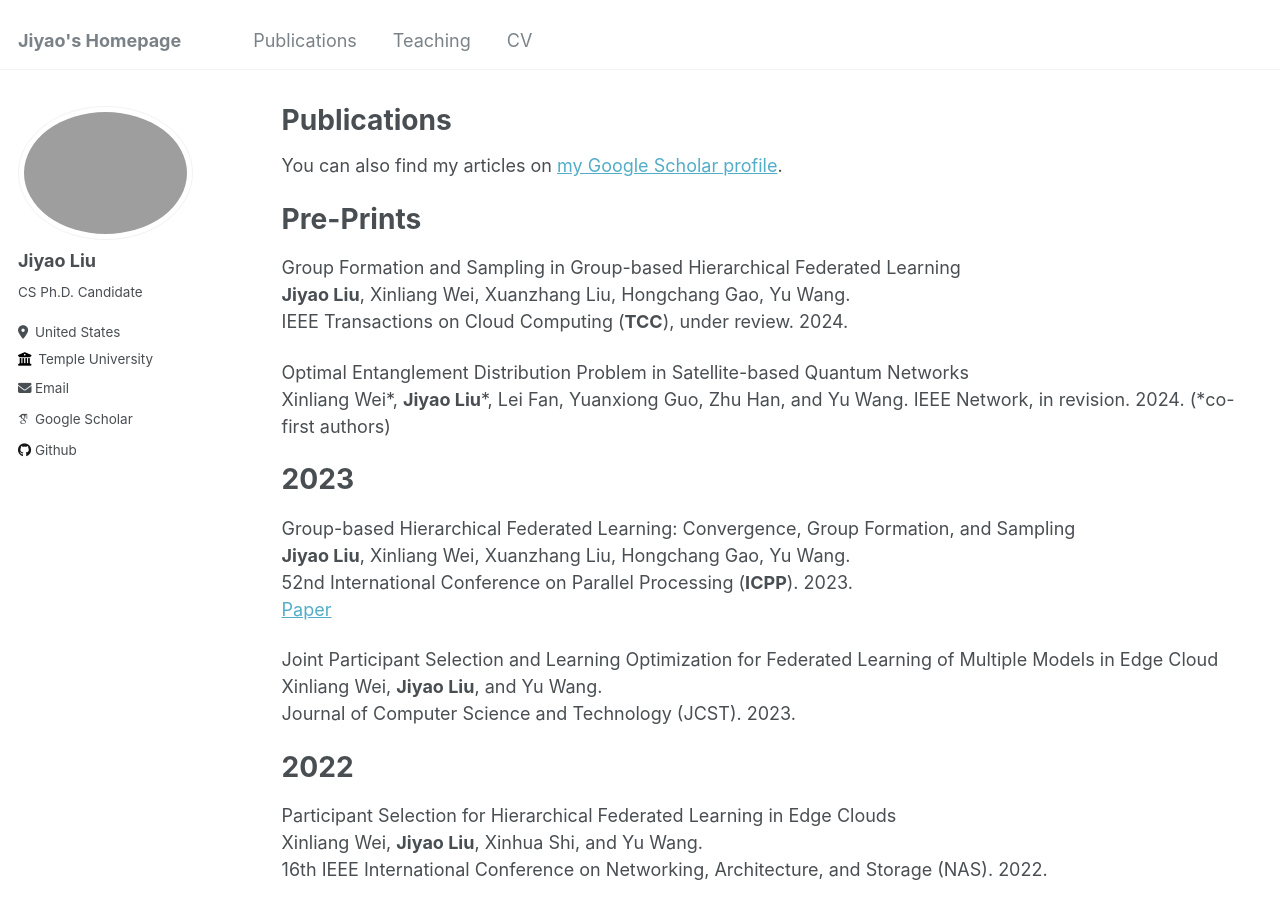
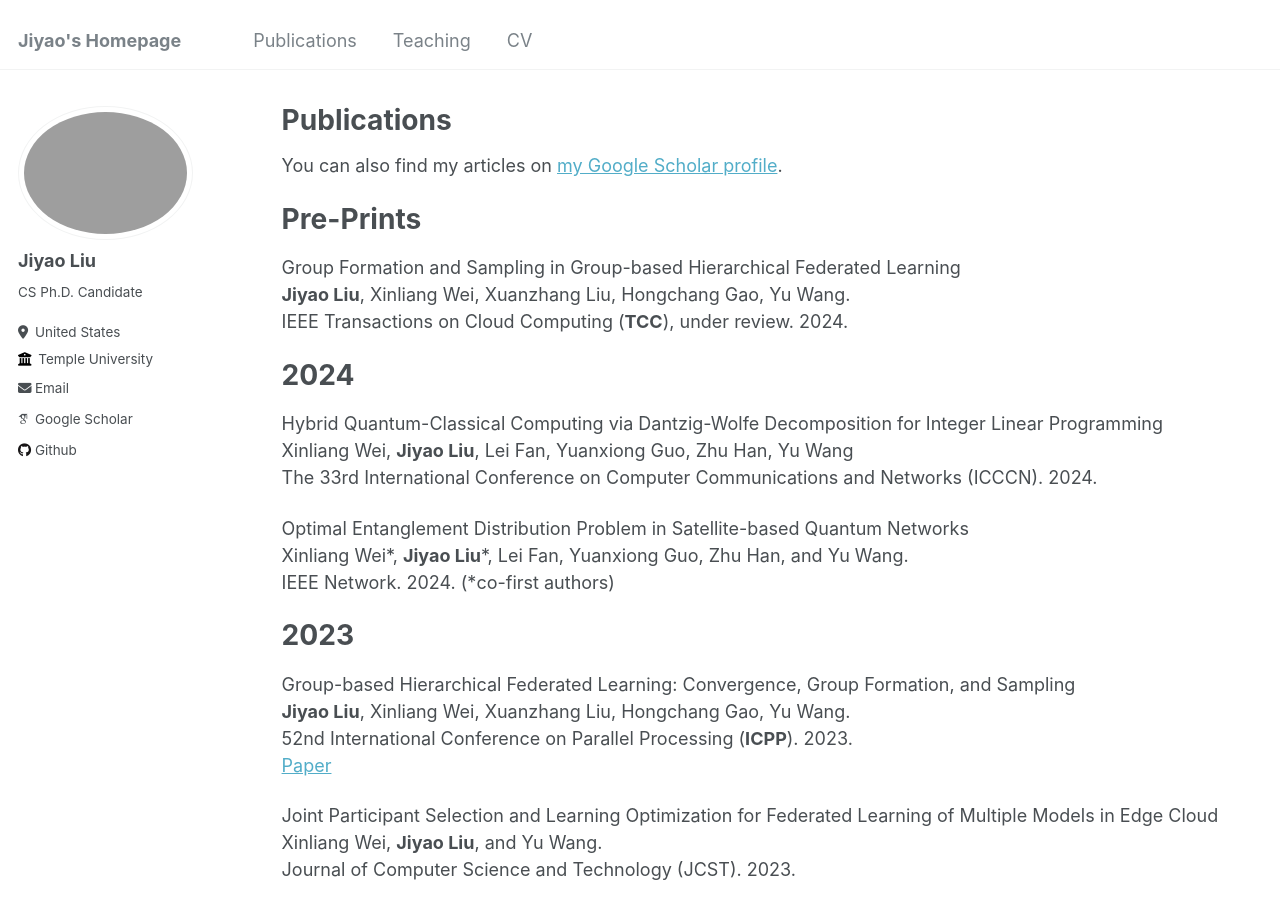
Before and after one commit to Jiyao17/jiyao17.github.io, a Jekyll site: the page built from _pages/publications.md, in a window 1280 px wide and 900 px high. Built offline with Jekyll 4.4.1, drawn with Linux system fonts in a browser that asks for light colours; some web fonts are replaced.

Commit message:
Update publications.md

```diff
--- a/_pages/publications.md
+++ b/_pages/publications.md
@@ -27,10 +27,18 @@ Group Formation and Sampling in Group-based Hierarchical Federated Learning
 **Jiyao Liu**, Xinliang Wei, Xuanzhang Liu, Hongchang Gao, Yu Wang.
 IEEE Transactions on Cloud Computing (**TCC**), under review. 2024.
 
+
+
+
+# 2024
+
+Hybrid Quantum-Classical Computing via Dantzig-Wolfe Decomposition for Integer Linear Programming
+Xinliang Wei, **Jiyao Liu**, Lei Fan, Yuanxiong Guo, Zhu Han, Yu Wang
+The 33rd International Conference on Computer Communications and Networks (ICCCN). 2024.
+
 Optimal Entanglement Distribution Problem in Satellite-based Quantum Networks
 Xinliang Wei\*, **Jiyao Liu**\*, Lei Fan, Yuanxiong Guo, Zhu Han, and Yu Wang.
-IEEE Network, in revision. 2024. (*co-first authors)
-
+IEEE Network. 2024. (*co-first authors)
 
 # 2023
 
```
